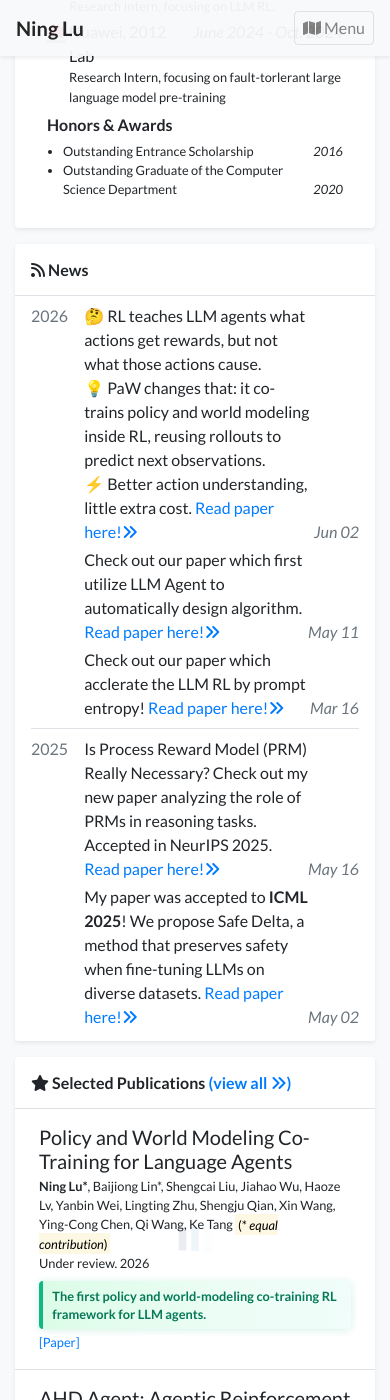
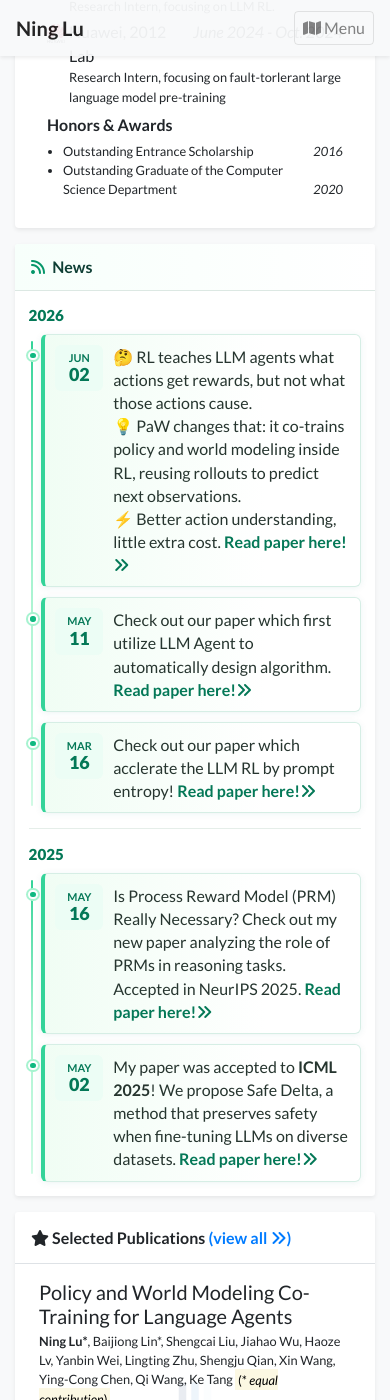
Before and after one commit to ColinLu50/colinlu50.github.io, a Jekyll site: the page built from index.html, in a window 390 px wide and 1400 px high, scrolled down 1490 px. Built offline with Jekyll 4.4.1, drawn with Linux system fonts in a browser that asks for light colours; nearby versions of some CDN libraries; a style sheet for code colours, icons or effects is not loaded.

Commit message:
update news

```diff
--- a/_includes/widgets/news_card.html
+++ b/_includes/widgets/news_card.html
@@ -1,18 +1,23 @@
 {% assign news_by_year = site.news | sort: "date" | reverse | slice: 0, include.limit | group_by_exp: "item", "item.date | date: '%Y'" -%}
 
-<div class="my-3 bg-white shadow-sm rounded-sm">
-    <h6 class="p-3 mb-0 border-bottom border-gray"><i class="fas fa-rss"></i> News</h6>
-    <div class="px-3 pb-1">
+<div class="my-3 bg-white shadow-sm rounded-sm news-card">
+    <h6 class="news-card-title">
+        <i class="fas fa-rss"></i>
+        <span>News</span>
+    </h6>
+    <div class="news-timeline">
         {% for year in news_by_year %}
-        <div class="media py-1 {% if not_first -%}border-top border-gray{%- endif %}">
-            {% assign not_first = true %}
-            <div class="mr-3 text-muted my-1">{{ year.name }}</div>
-            <div class="media-body">
+        <div class="news-year-block">
+            <div class="news-year-marker">{{ year.name }}</div>
+            <div class="news-items">
                 {% for item in year.items %}
-                <div class="my-1 d-flex">
-                    <div>{{ item.title }}</div>
-                    <div class="ml-auto mt-auto text-muted no-break"><i>{{ item.date | date: "%b %d" }}</i></div>
-                </div>
+                <article class="news-item">
+                    <time class="news-date" datetime="{{ item.date | date_to_xmlschema }}">
+                        <span>{{ item.date | date: "%b" }}</span>
+                        <strong>{{ item.date | date: "%d" }}</strong>
+                    </time>
+                    <div class="news-content">{{ item.title }}</div>
+                </article>
                 {% endfor %}
             </div>
         </div>
--- a/_layouts/default.html
+++ b/_layouts/default.html
@@ -14,7 +14,7 @@
     <link rel="preconnect" href="https://fonts.gstatic.com" crossorigin>
     <link href="https://fonts.googleapis.com/css2?family=Lato:ital,wght@0,300;0,400;0,700;0,900;1,300;1,400;1,700;1,900&family=Raleway:ital,wght@0,300;0,400;0,500;1,300;1,400;1,500&display=swap" rel="stylesheet">
     <link rel="stylesheet" href="https://cdn.jsdelivr.net/npm/katex@0.16.11/dist/katex.min.css" integrity="sha384-nB0miv6/jRmo5UMMR1wu3Gz6NLsoTkbqJghGIsx//Rlm+ZU03BU6SQNC66uf4l5+" crossorigin="anonymous">
-    <link rel="stylesheet" href="{{ '/assets/css/global.css?v=20260603' | relative_url }}">
+    <link rel="stylesheet" href="{{ '/assets/css/global.css?v=20260603-news' | relative_url }}">
 </head>
 <body class="bg-light" {{ page.body_attr }}>
     {% include navbar.html %}
--- a/_layouts/prompt.html
+++ b/_layouts/prompt.html
@@ -9,7 +9,7 @@
     <link rel="preconnect" href="https://fonts.googleapis.com">
     <link rel="preconnect" href="https://fonts.gstatic.com" crossorigin>
     <link href="https://fonts.googleapis.com/css2?family=Lato:ital,wght@0,300;0,400;0,700;0,900;1,300;1,400;1,700;1,900&family=Raleway:ital,wght@0,300;0,400;0,500;1,300;1,400;1,500&display=swap" rel="stylesheet">
-    <link rel="stylesheet" href="{{ '/assets/css/global.css?v=20260603' | relative_url }}">
+    <link rel="stylesheet" href="{{ '/assets/css/global.css?v=20260603-news' | relative_url }}">
 </head>
 <style type="text/css">
     .container {
--- a/assets/css/global.css
+++ b/assets/css/global.css
@@ -55,6 +55,176 @@ p.publication-abstract {
     box-shadow: 0 1px 9px rgba(16, 185, 129, 0.18);
 }
 
+.news-card {
+    overflow: hidden;
+}
+
+.news-card-title {
+    display: flex;
+    align-items: center;
+    gap: 0.45rem;
+    padding: 0.85rem 1rem;
+    margin: 0;
+    border-bottom: 1px solid #dce8e3;
+    color: #0f3f35;
+    background: linear-gradient(90deg, #f7fffb 0%, #ffffff 100%);
+}
+
+.news-card-title i {
+    color: #059669;
+}
+
+.news-timeline {
+    padding: 0.95rem 1rem 1rem;
+}
+
+.news-year-block {
+    display: grid;
+    grid-template-columns: 4.4rem minmax(0, 1fr);
+    gap: 0.85rem;
+}
+
+.news-year-block + .news-year-block {
+    margin-top: 0.9rem;
+    padding-top: 0.9rem;
+    border-top: 1px solid #e5eee9;
+}
+
+.news-year-marker {
+    align-self: start;
+    padding-top: 0.2rem;
+    color: #047857;
+    font-size: 0.95rem;
+    font-weight: 800;
+    letter-spacing: 0;
+}
+
+.news-items {
+    position: relative;
+    display: grid;
+    gap: 0.62rem;
+    padding-left: 1rem;
+}
+
+.news-items::before {
+    content: "";
+    position: absolute;
+    top: 0.45rem;
+    bottom: 0.45rem;
+    left: 0.18rem;
+    width: 2px;
+    border-radius: 999px;
+    background: linear-gradient(180deg, #34d399 0%, #a7f3d0 50%, #d1fae5 100%);
+}
+
+.news-item {
+    position: relative;
+    display: grid;
+    grid-template-columns: 3.35rem minmax(0, 1fr);
+    gap: 0.78rem;
+    align-items: start;
+    padding: 0.68rem 0.78rem;
+    border: 1px solid #d6eee5;
+    border-left: 4px solid #34d399;
+    border-radius: 6px;
+    background: linear-gradient(90deg, #f0fdf4 0%, #ffffff 70%);
+    box-shadow: 0 1px 7px rgba(15, 118, 110, 0.08);
+    transition: border-color 160ms ease, box-shadow 160ms ease, transform 160ms ease;
+}
+
+.news-item::before {
+    content: "";
+    position: absolute;
+    top: 1rem;
+    left: -1.26rem;
+    width: 0.58rem;
+    height: 0.58rem;
+    border: 2px solid #ffffff;
+    border-radius: 50%;
+    background: #10b981;
+    box-shadow: 0 0 0 2px #a7f3d0;
+}
+
+.news-item:hover {
+    transform: translateY(-1px);
+    border-color: #a7f3d0;
+    box-shadow: 0 5px 16px rgba(15, 118, 110, 0.13);
+}
+
+.news-date {
+    display: flex;
+    flex-direction: column;
+    align-items: center;
+    justify-content: center;
+    width: 3.35rem;
+    min-height: 2.9rem;
+    border-radius: 6px;
+    background: #ecfdf5;
+    color: #047857;
+    line-height: 1.05;
+}
+
+.news-date span {
+    font-size: 0.68rem;
+    font-weight: 700;
+    text-transform: uppercase;
+}
+
+.news-date strong {
+    margin-top: 0.12rem;
+    font-size: 1.12rem;
+    font-weight: 900;
+}
+
+.news-content {
+    min-width: 0;
+    color: #26352f;
+    line-height: 1.45;
+    overflow-wrap: anywhere;
+}
+
+.news-content a {
+    color: #047857;
+    font-weight: 700;
+}
+
+.news-content a:hover {
+    color: #065f46;
+}
+
+@media (max-width: 575.98px) {
+    .news-timeline {
+        padding: 0.8rem 0.85rem 0.9rem;
+    }
+
+    .news-year-block {
+        grid-template-columns: 1fr;
+        gap: 0.45rem;
+    }
+
+    .news-year-marker {
+        padding-top: 0;
+    }
+
+    .news-items {
+        padding-left: 0.8rem;
+    }
+
+    .news-item {
+        grid-template-columns: 3rem minmax(0, 1fr);
+        gap: 0.62rem;
+        padding: 0.62rem;
+    }
+
+    .news-date {
+        width: 3rem;
+    }
+
+    .news-item::before {
+        left: -1.06rem;
+    }
+}
+
 img.lazy {
     background-image: url('images/loading.gif');
     background-repeat: no-repeat;
```
Also changed, not shown: _publications/2026/2026-pub-AHDAgent.md (+1 -1 lines).
